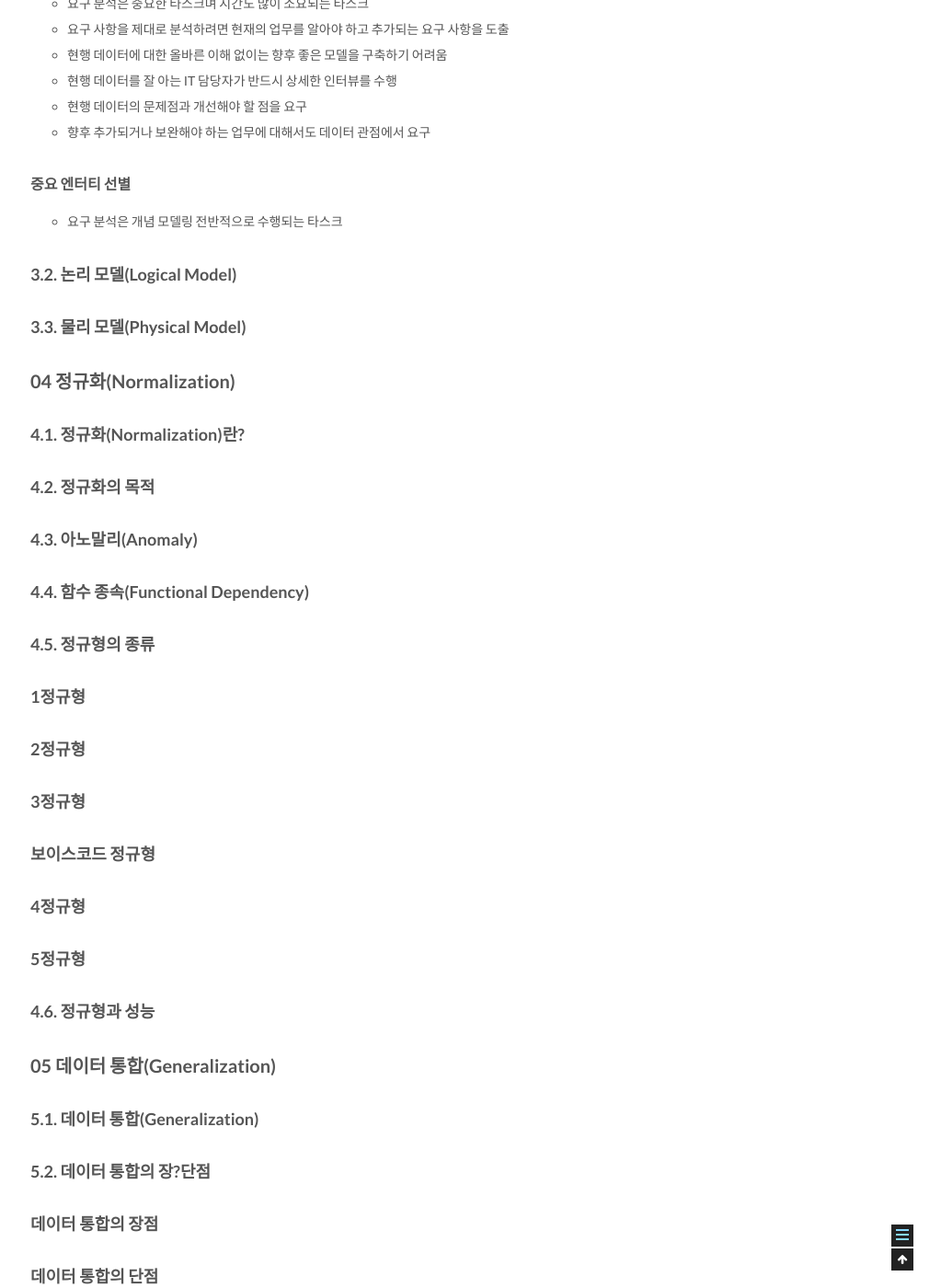
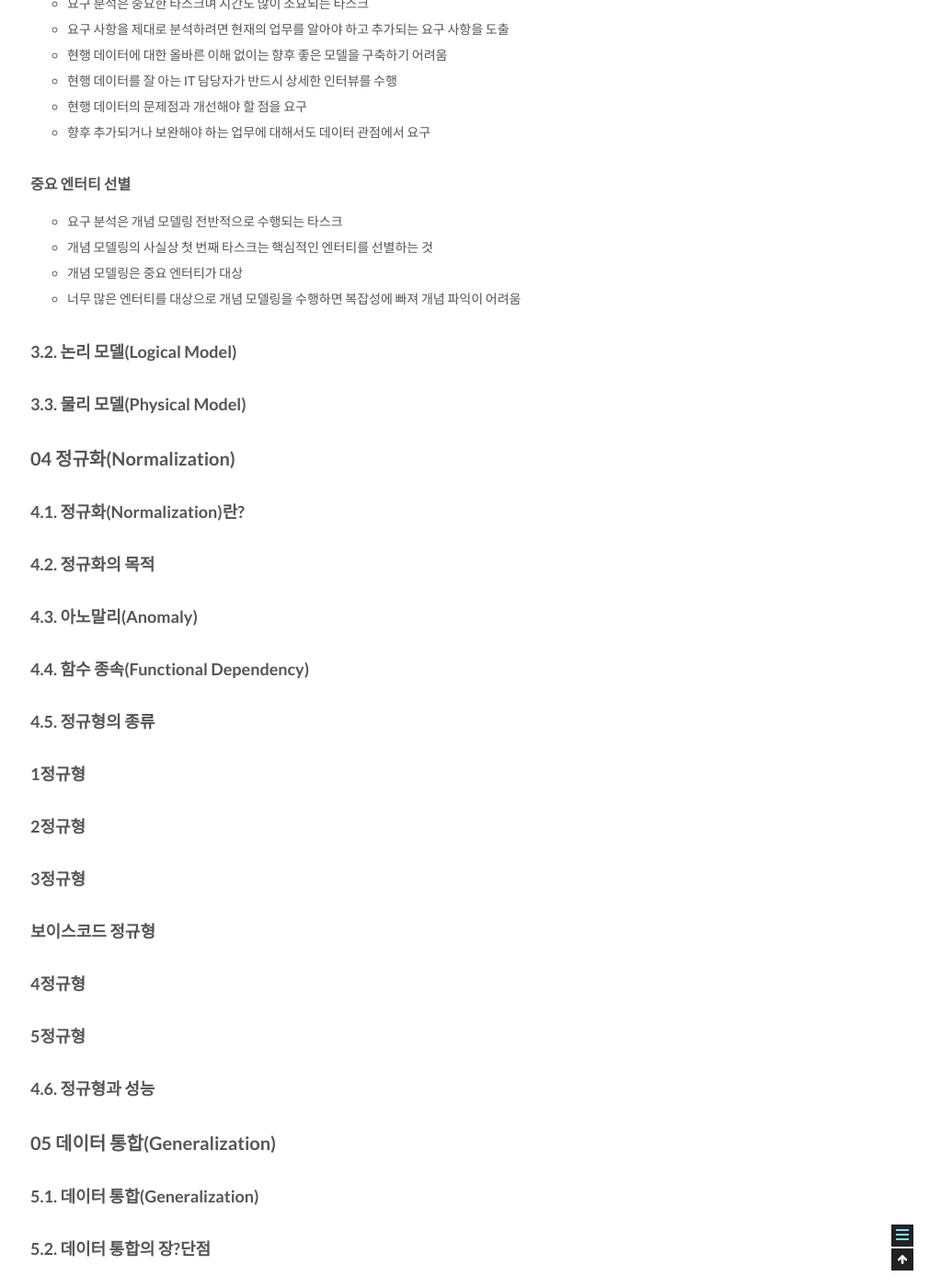
Before and after one commit to csj4032/csj4032.github.io, a Jekyll site: the page built from _posts/2018-05-02-관계형데이터모델링프리미엄가이드.md, in a window 1280 px wide and 1400 px high, scrolled down 6956 px. Shown: the whole window at 92% size, without its empty margins (257-1280 px from the left). Built offline with Jekyll 4.4.1, drawn with Linux system fonts in a browser that asks for light colours; comment, search, counter and statistics services are not loaded.

Commit message:
관계형 데이터 베이스 모델링 포스팅 수정

```diff
--- a/_posts/2018-05-02-관계형데이터모델링프리미엄가이드.md
+++ b/_posts/2018-05-02-관계형데이터모델링프리미엄가이드.md
@@ -212,6 +212,9 @@ comments: true
 
 #### 중요 엔터티 선별
 * 요구 분석은 개념 모델링 전반적으로 수행되는 타스크
+* 개념 모델링의 사실상 첫 번째 타스크는 핵심적인 엔터티를 선별하는 것
+* 개념 모델링은 중요 엔터티가 대상
+* 너무 많은 엔터티를 대상으로 개념 모델링을 수행하면 복잡성에 빠져 개념 파익이 어려움
 
 ### 3.2. 논리 모델(Logical Model)
 
```
